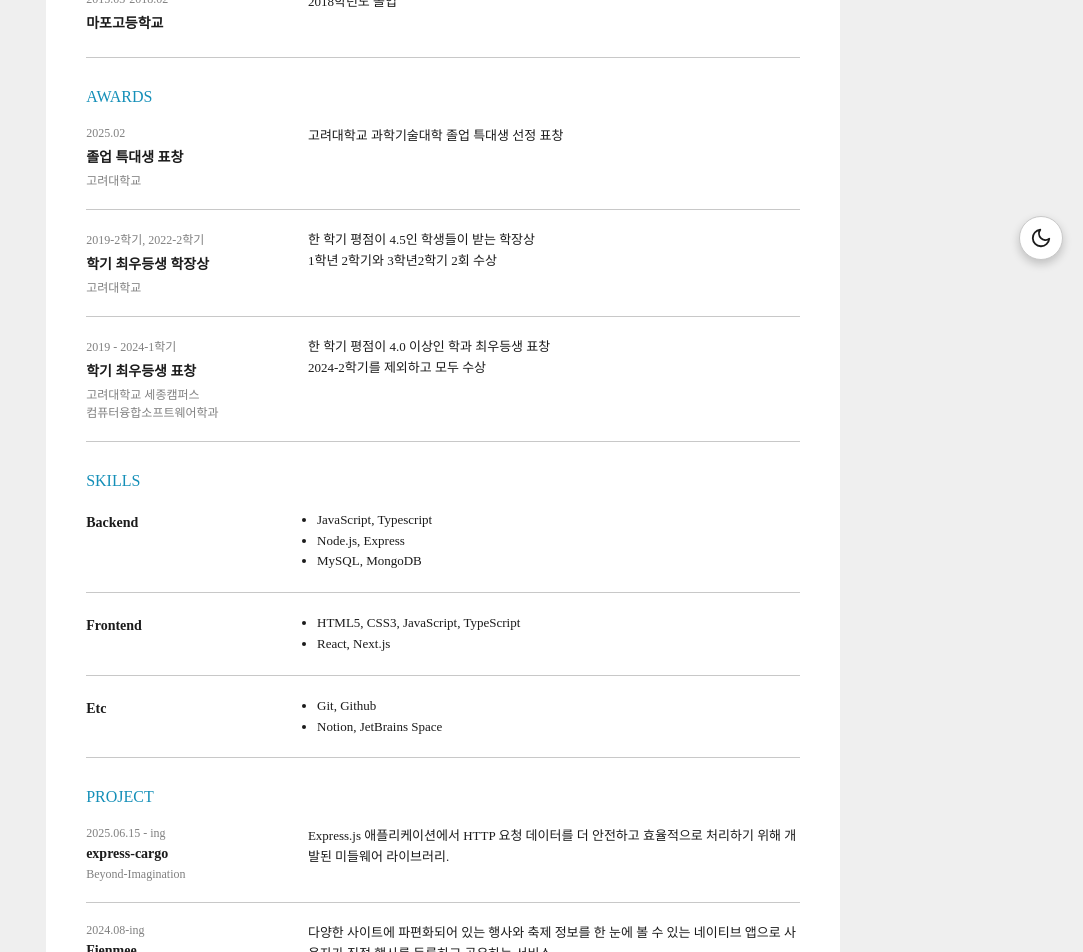
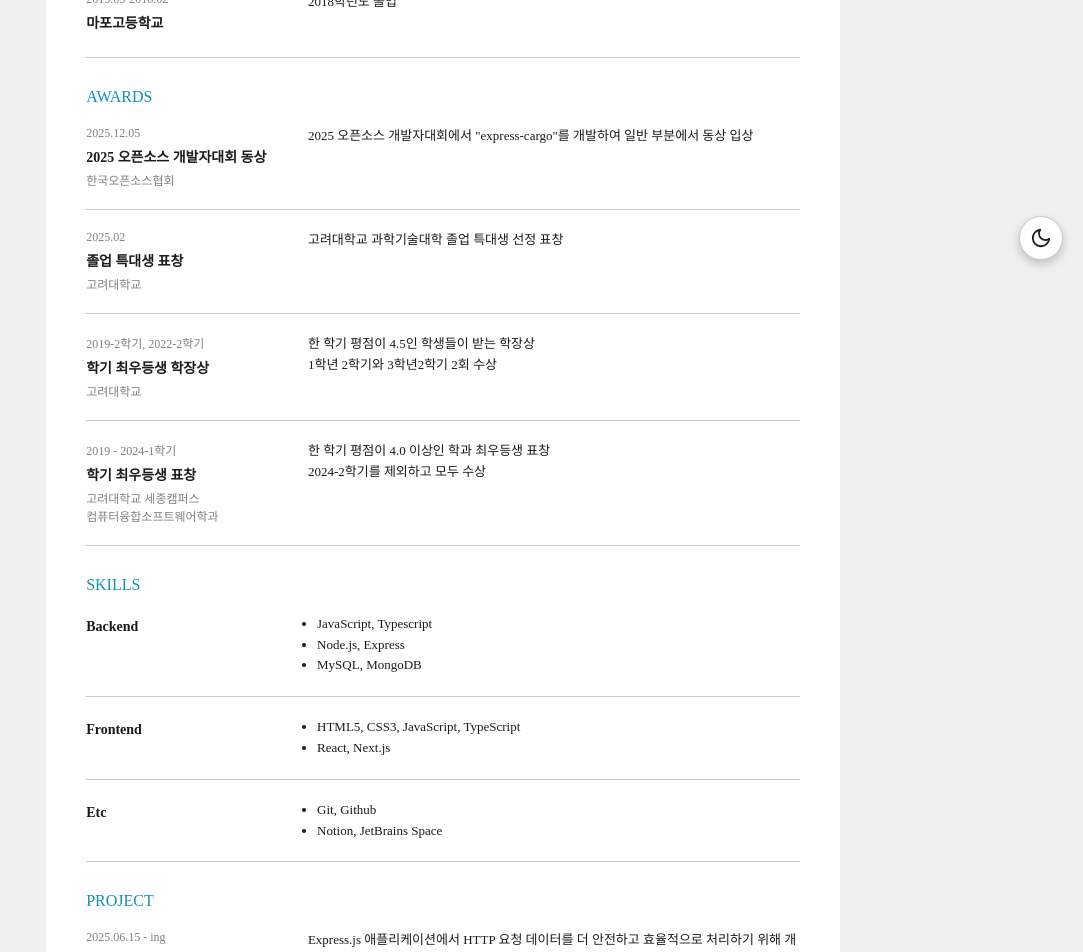
Before and after one commit to yuchem2/profile, a React (Create React App) app: page /resume in a window 1280 px wide. Shown: the part 520-1472 px from the top of the page, without its empty margins (197-1280 px from the left). Built offline with nearby package versions, Linux system fonts and the light colour scheme; a web font is replaced by a local one.

Commit message:
update: 2026년 이력서 및 포트폴리오 내용 최신화 (#18)

```diff
--- a/src/data/awards.js
+++ b/src/data/awards.js
@@ -1,4 +1,10 @@
 export const awards = [
+  {
+    title: '2025 오픈소스 개발자대회 동상',
+    duration: '2025.12.05',
+    description: '한국오픈소스협회',
+    paragraph: '2025 오픈소스 개발자대회에서 "express-cargo"를 개발하여 일반 부분에서 동상 입상'
+  },
   {
     title: '졸업 특대생 표창',
     duration: '2025.02',
--- a/src/data/projects.js
+++ b/src/data/projects.js
@@ -29,7 +29,7 @@ export const projects = [
   },
   {
     title: 'Fienmee',
-    duration: '2024.08-ing',
+    duration: '2024.08-2025.12.31',
     description: 'Beyond-Imagination',
     skills: ['Express.js', 'Node.js', 'Next.js', 'React', 'React Native', 'mongoDB', 'TypeScript'],
     images: ['/images/fienmee.png'],
@@ -40,6 +40,14 @@ export const projects = [
       {
         name: 'Github',
         href: 'https://github.com/Beyond-Imagination/fienmee',
+      },
+      {
+        name: 'Notion',
+        href: 'https://beyond-imagination.notion.site/Fienmee-681b57bc497344bb86821f077a42297e',
+      },
+      {
+        name: 'ONEstore',
+        href: 'https://m.onestore.co.kr/v2/ko-kr/app/0001002413',
       },
     ],
   },
```
Also changed, not shown: public/portfolioMd/express-cargo.md (+5 -4 lines), public/portfolioMd/fienmee.md (+3 -1 lines).
